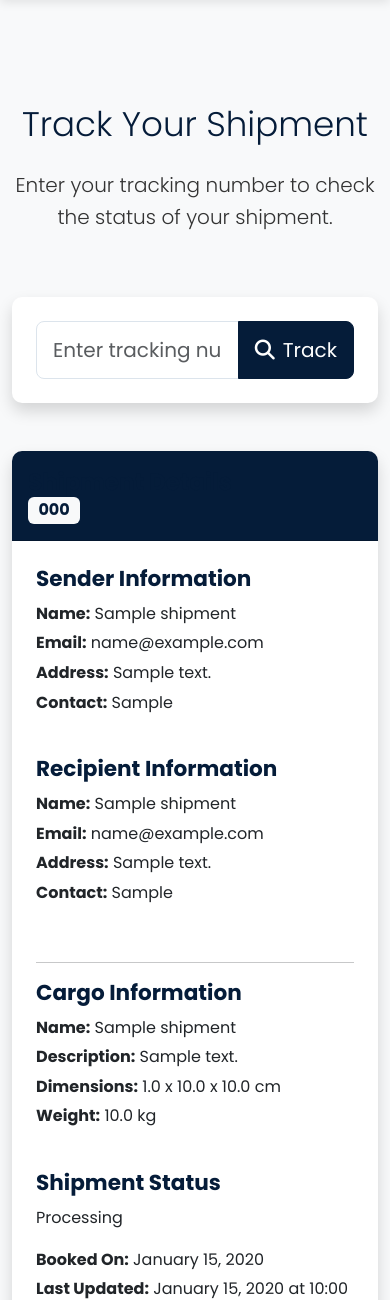
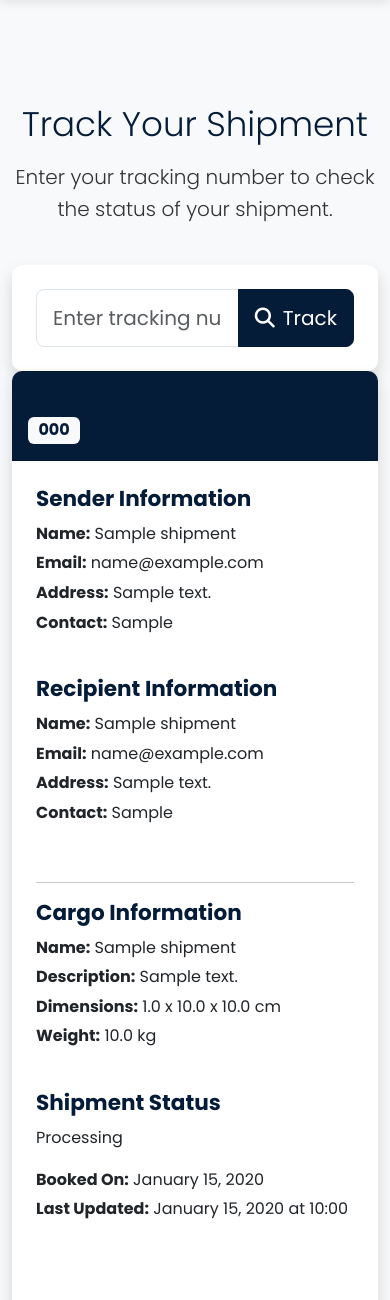
Before and after one commit to reloaded4k/BexoC, a Flask app: template templates/track.html in a window 390 px wide. Shown: the part 72-1372 px from the top of the page. Run offline with Flask 3, Linux system fonts and the light colour scheme; the template is opened without the code that fills it: values that come from a table or form of the project are taken from there, others are empty; tables that the repository leaves empty hold one stand-in row (values such as "Sample post"); some libraries are stand-ins or nearby versions.

Commit message:
Improve the display of shipment tracking information on the website
Adjusts CSS and HTML templates to reduce spacing on the tracking results page for better UI.

Replit-Commit-Author: Agent
Replit-Commit-Session-Id: 3d817e26-7ad8-4a07-b7f6-237202b7f0ab
Replit-Commit-Screenshot-Url: https://storage.googleapis.com/screenshot-production-us-central1/576b8c06-e46c-40cf-b31b-17ac9001f488/74f7cfae-c264-4b76-83e9-9c689d34830e.jpg

```diff
--- a/templates/track.html
+++ b/templates/track.html
@@ -7,15 +7,15 @@
 {% endblock %}
 
 {% block content %}
-<div class="container py-5 mt-5">
-    <div class="row mb-5">
+<div class="container tracking-results-container py-5 mt-5">
+    <div class="row mb-4">
         <div class="col-lg-8 mx-auto text-center">
-            <h1 class="display-4 mb-4">Track Your Shipment</h1>
+            <h1 class="display-4 mb-3">Track Your Shipment</h1>
             <p class="lead">Enter your tracking number to check the status of your shipment.</p>
         </div>
     </div>
 
-    <div class="row mb-5">
+    <div class="row tracking-form-container">
         <div class="col-lg-8 mx-auto">
             <div class="card border-0 shadow">
                 <div class="card-body p-4">
@@ -120,7 +120,7 @@
                 </div>
 
                 <!-- Invoice Section -->
-                <div class="card border-0 shadow mb-4">
+                <div class="card border-0 shadow tracking-invoice-section">
                     <div class="card-header bg-primary text-white p-3">
                         <h3 class="mb-0">Invoice</h3>
                     </div>
```
Also changed, not shown: static/css/styles.css (+77 -1 lines).
